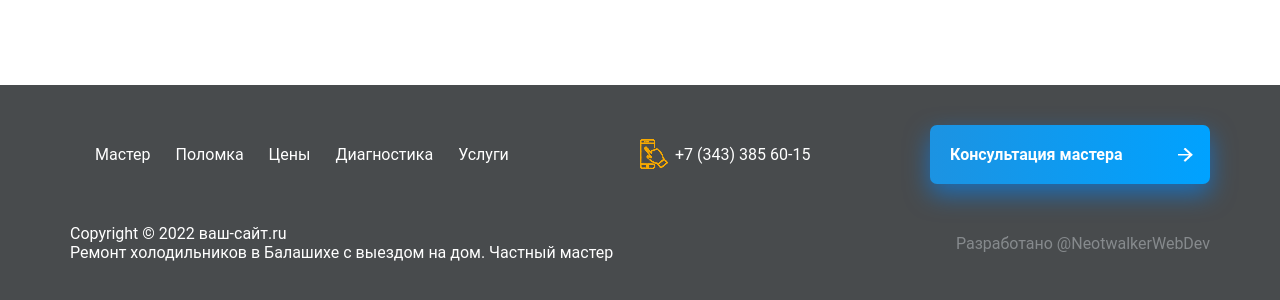
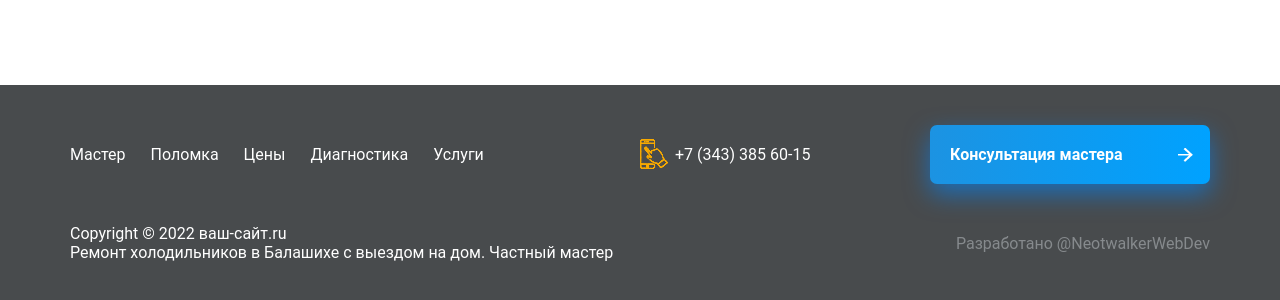
Before and after one commit to Neotwalker/fridge, a plain HTML site: page index.html in a window 1280 px wide. Shown: the part 8300-8600 px from the top of the page. Drawn offline with Linux system fonts and the light colour scheme.

Commit message:
убрал паддинг у первого li

```diff
--- a/css/style.css
+++ b/css/style.css
@@ -124,6 +124,9 @@ ul li {
   padding: 2px 0px;
   padding-left: 25px;
 }
+ul li:first-child{
+  padding-left: 0;
+}
 ul li:after {
   content: "";
   position: absolute;
```
